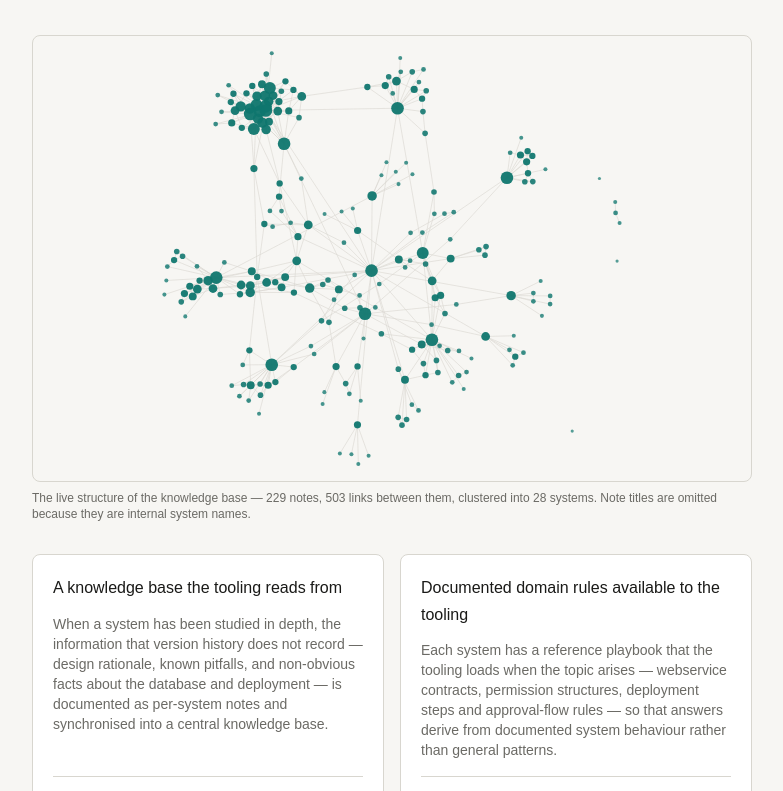
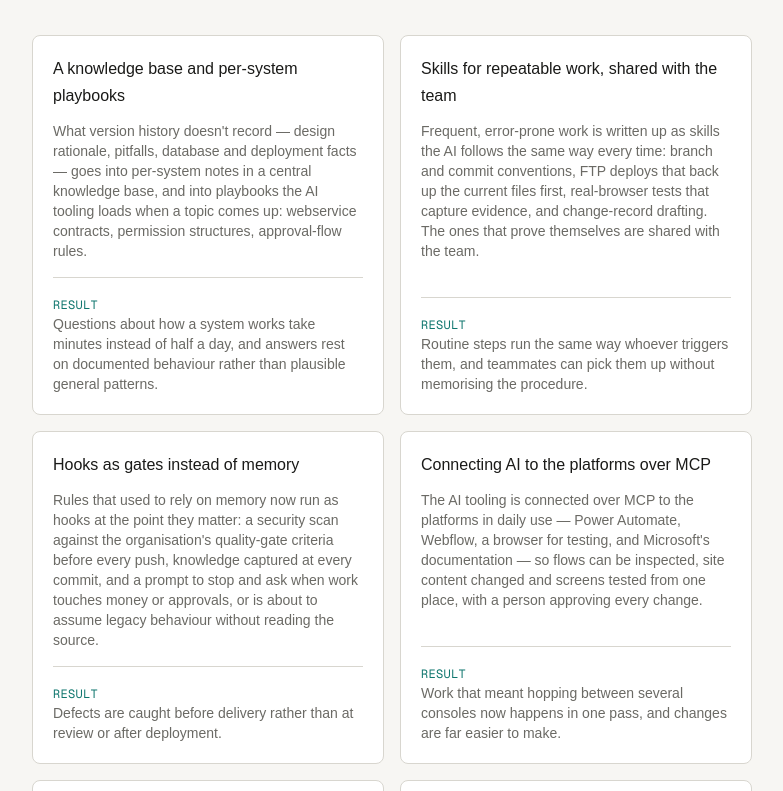
Before and after one commit to jerateep/jerateeps.dev, a Next.js app: page /en in a window 1280 px wide. Shown: the part 8289-9080 px from the top of the page, without its empty margins (248-1031 px from the left). Built offline with nearby package versions, Linux system fonts and the light colour scheme; a web font is replaced by a local one.

Commit message:
content: AI section covers skills, hooks and MCP, not just the notes

```diff
--- a/app/[lang]/page.tsx
+++ b/app/[lang]/page.tsx
@@ -224,10 +224,6 @@ export default async function Home({ params }: PageProps<"/[lang]">) {
       {/* AI ในกระบวนการทำงาน */}
       <Section id="ai" title={ui.sections.ai[lang]}>
         <p className="max-w-2xl text-muted">{ui.aiLead[lang]}</p>
-        <KnowledgeGraph
-          caption={ui.graphCaption[lang]}
-          label={ui.graphLabel[lang]}
-        />
         <div className="mt-8 grid gap-4 sm:grid-cols-2">
           {profile.aiPractice.map((item, i) => (
             <article
@@ -246,6 +242,11 @@ export default async function Home({ params }: PageProps<"/[lang]">) {
             </article>
           ))}
         </div>
+        {/* กราฟเป็นหลักฐานประกอบการ์ดแรก ไม่ใช่ใจความของ section — วางท้าย ให้การ์ดขึ้นก่อน */}
+        <KnowledgeGraph
+          caption={ui.graphCaption[lang]}
+          label={ui.graphLabel[lang]}
+        />
       </Section>
 
       {/* Skills */}
--- a/content/profile.ts
+++ b/content/profile.ts
@@ -924,44 +924,58 @@ export const profile = {
   aiPractice: [
     {
       title: {
-        th: "คลังความรู้ที่เครื่องมือ AI เรียกใช้ได้",
-        en: "A knowledge base the tooling reads from",
+        th: "คลังความรู้และคู่มือเฉพาะระบบ",
+        en: "A knowledge base and per-system playbooks",
       },
       body: {
-        th: "เมื่อศึกษาระบบใดจนเข้าใจ จะบันทึกข้อมูลที่ประวัติ git ไม่ได้ระบุไว้ ได้แก่ เหตุผลเบื้องหลังการออกแบบ ข้อควรระวังที่พบ และข้อเท็จจริงเกี่ยวกับฐานข้อมูลและการ deploy จัดเก็บเป็นบันทึกแยกตามระบบและ sync เข้าคลังความรู้กลางโดยอัตโนมัติ",
-        en: "When a system has been studied in depth, the information that version history does not record — design rationale, known pitfalls, and non-obvious facts about the database and deployment — is documented as per-system notes and synchronised into a central knowledge base.",
+        th: "สิ่งที่ประวัติ git ไม่ได้บอก เช่น เหตุผลของการออกแบบ ข้อควรระวัง และข้อเท็จจริงเรื่องฐานข้อมูลและการ deploy จะบันทึกแยกตามระบบลงคลังความรู้กลาง และทำเป็นคู่มือที่เครื่องมือ AI โหลดเองเมื่อเข้าหัวข้อนั้น เช่น สัญญาของ webservice โครงสร้างสิทธิ์ และเงื่อนไขของสายอนุมัติ",
+        en: "What version history doesn't record — design rationale, pitfalls, database and deployment facts — goes into per-system notes in a central knowledge base, and into playbooks the AI tooling loads when a topic comes up: webservice contracts, permission structures, approval-flow rules.",
       },
       result: {
-        th: "ลดเวลาตอบคำถามเชิงโครงสร้างของระบบจากระดับครึ่งวันเหลือระดับนาที และทีมงานอื่นสามารถใช้บันทึกเดียวกันได้",
-        en: "Answering how a system works dropped from half a day of code investigation to minutes, and the same notes serve the rest of the team.",
+        th: "คำถามว่าระบบทำงานอย่างไรตอบได้ในระดับนาทีแทนครึ่งวัน และคำตอบอ้างอิงพฤติกรรมจริงของระบบ ไม่ใช่รูปแบบทั่วไปที่ฟังดูถูกแต่ผิดบริบท",
+        en: "Questions about how a system works take minutes instead of half a day, and answers rest on documented behaviour rather than plausible general patterns.",
       },
     },
     {
       title: {
-        th: "คู่มืออ้างอิงเฉพาะระบบสำหรับเครื่องมือ AI",
-        en: "Documented domain rules available to the tooling",
+        th: "skill สำหรับงานที่ทำซ้ำ แชร์ให้ทีมใช้",
+        en: "Skills for repeatable work, shared with the team",
       },
       body: {
-        th: "จัดทำคู่มืออ้างอิงเฉพาะระบบให้เครื่องมือ AI เรียกใช้เมื่อเข้าสู่หัวข้อนั้น ครอบคลุมสัญญาของ webservice โครงสร้างสิทธิ์ ขั้นตอน deploy และเงื่อนไขของ flow อนุมัติ เพื่อให้คำตอบอ้างอิงจากพฤติกรรมจริงของระบบ",
-        en: "Each system has a reference playbook that the tooling loads when the topic arises — webservice contracts, permission structures, deployment steps and approval-flow rules — so that answers derive from documented system behaviour rather than general patterns.",
+        th: "งานที่ทำบ่อยและพลาดง่ายถูกเขียนเป็น skill ให้ AI ทำตามขั้นตอนเดิมทุกครั้ง เช่น ตั้งชื่อ branch และ commit ตามมาตรฐาน deploy ขึ้นเซิร์ฟเวอร์ผ่าน FTP โดยสำรองไฟล์เดิมก่อน ทดสอบหน้าเว็บผ่านเบราว์เซอร์จริงพร้อมเก็บหลักฐาน และร่างเอกสาร change ตัวที่ลองจนใช้ได้แล้วแชร์ให้คนในทีมใช้ต่อ",
+        en: "Frequent, error-prone work is written up as skills the AI follows the same way every time: branch and commit conventions, FTP deploys that back up the current files first, real-browser tests that capture evidence, and change-record drafting. The ones that prove themselves are shared with the team.",
       },
       result: {
-        th: "ลดข้อเสนอแนะที่ดูสมเหตุสมผลแต่ไม่ถูกต้องตามบริบท ซึ่งเป็นความเสี่ยงสำคัญของการใช้ AI กับระบบที่เกี่ยวข้องกับการเงินและการอนุมัติ",
-        en: "Reduces plausible but incorrect suggestions, which is the principal risk of applying AI to systems involving finance and approvals.",
+        th: "ขั้นตอนประจำทำเหมือนกันทุกครั้งไม่ว่าใครเป็นคนสั่ง และคนในทีมเริ่มงานเหล่านี้ได้โดยไม่ต้องจำขั้นตอนเอง",
+        en: "Routine steps run the same way whoever triggers them, and teammates can pick them up without memorising the procedure.",
       },
     },
     {
       title: {
-        th: "ด่านตรวจอัตโนมัติแทนการอาศัยความจำ",
-        en: "Automated gates instead of remembering",
+        th: "hook เป็นด่านตรวจแทนการอาศัยความจำ",
+        en: "Hooks as gates instead of memory",
       },
       body: {
-        th: "ย้ายกฎการทำงานที่เดิมต้องอาศัยความจำ ไปเป็น hook และ agent ที่ทำงานอัตโนมัติ ณ จุดที่เกี่ยวข้อง ได้แก่ การตรวจช่องโหว่ตามเกณฑ์เดียวกับ quality gate ขององค์กรก่อน push การบังคับรูปแบบการตั้งชื่อ branch และ commit และการแจ้งเตือนเมื่อกำลังจะสรุปพฤติกรรมของระบบเดิมโดยยังไม่ได้ตรวจสอบจากซอร์สโค้ด",
-        en: "Working rules that previously depended on memory now execute automatically at the relevant point: a security scan against the same criteria as the organisation's quality gate before every push, enforced branch and commit conventions, and a prompt when legacy behaviour is about to be assumed rather than verified against the source.",
+        th: "กฎที่เคยต้องจำเองถูกย้ายไปเป็น hook ที่ทำงาน ณ จุดที่เกี่ยวข้อง ได้แก่ ตรวจช่องโหว่ตามเกณฑ์เดียวกับ quality gate ขององค์กรก่อน push บันทึกความรู้ลงคลังทุกครั้งที่ commit และเตือนให้หยุดถามก่อนเมื่องานแตะเงิน สายอนุมัติ หรือกำลังจะสรุปพฤติกรรมระบบเดิมโดยยังไม่ได้อ่านซอร์สโค้ด",
+        en: "Rules that used to rely on memory now run as hooks at the point they matter: a security scan against the organisation's quality-gate criteria before every push, knowledge captured at every commit, and a prompt to stop and ask when work touches money or approvals, or is about to assume legacy behaviour without reading the source.",
       },
       result: {
-        th: "ตรวจพบข้อผิดพลาดก่อนส่งมอบ แทนที่จะพบในขั้นตอน review หรือหลัง deploy",
-        en: "Defects are identified before delivery rather than at review or after deployment.",
+        th: "ข้อผิดพลาดถูกจับได้ก่อนส่งมอบ แทนที่จะไปเจอตอน review หรือหลัง deploy",
+        en: "Defects are caught before delivery rather than at review or after deployment.",
+      },
+    },
+    {
+      title: {
+        th: "ต่อ AI เข้ากับแพลตฟอร์มผ่าน MCP",
+        en: "Connecting AI to the platforms over MCP",
+      },
+      body: {
+        th: "ต่อเครื่องมือ AI เข้ากับแพลตฟอร์มที่ใช้งานจริงผ่าน MCP ทั้ง Power Automate, Webflow, เบราว์เซอร์สำหรับทดสอบ และเอกสารอ้างอิงของ Microsoft ทำให้ตรวจ flow แก้เนื้อหาเว็บ และทดสอบหน้าจอได้จากที่เดียว โดยคนยังเป็นผู้อนุมัติทุกการเปลี่ยนแปลง",
+        en: "The AI tooling is connected over MCP to the platforms in daily use — Power Automate, Webflow, a browser for testing, and Microsoft's documentation — so flows can be inspected, site content changed and screens tested from one place, with a person approving every change.",
+      },
+      result: {
+        th: "งานที่เคยต้องสลับเข้าหลายหน้าจอทำได้ในรอบเดียว และแก้ไขได้สะดวกขึ้นมาก",
+        en: "Work that meant hopping between several consoles now happens in one pass, and changes are far easier to make.",
       },
     },
     {
@@ -1032,6 +1046,7 @@ export const profile = {
       title: { th: "AI ในงานวิศวกรรม", en: "AI engineering" },
       items: [
         "Claude Code",
+        "Skills & hooks",
         "MCP servers",
         "Agent workflows",
         "Prompt/context engineering",
--- a/content/ui.ts
+++ b/content/ui.ts
@@ -22,8 +22,8 @@ export const ui = {
     contact: { th: "ติดต่อ", en: "Get in touch" },
   },
   aiLead: {
-    th: "ประยุกต์ใช้ AI เป็นส่วนหนึ่งของกระบวนการพัฒนา ไม่ใช่เพียงเครื่องมือเติมโค้ด ประกอบด้วยคลังความรู้ที่เครื่องมือเรียกใช้ได้ คู่มืออ้างอิงเฉพาะระบบ และด่านตรวจอัตโนมัติก่อนส่งมอบ",
-    en: "AI is applied as part of the development process rather than as a code-completion tool: a knowledge base the tooling reads from, documented per-system rules, and automated gates that run before delivery.",
+    th: "ใช้ AI เป็นส่วนหนึ่งของกระบวนการทำงาน ไม่ใช่แค่ตัวเติมโค้ด ทั้งคลังความรู้ skill ที่แชร์ในทีม hook ที่ตรวจงานก่อนส่งมอบ และการต่อเข้ากับแพลตฟอร์มผ่าน MCP",
+    en: "AI is part of the working process rather than a code-completion tool: a knowledge base, skills shared across the team, hooks that check work before delivery, and connections to the platforms over MCP.",
   },
   aiResultLabel: { th: "ผลที่ได้", en: "Result" },
   graphCaption: {
```
